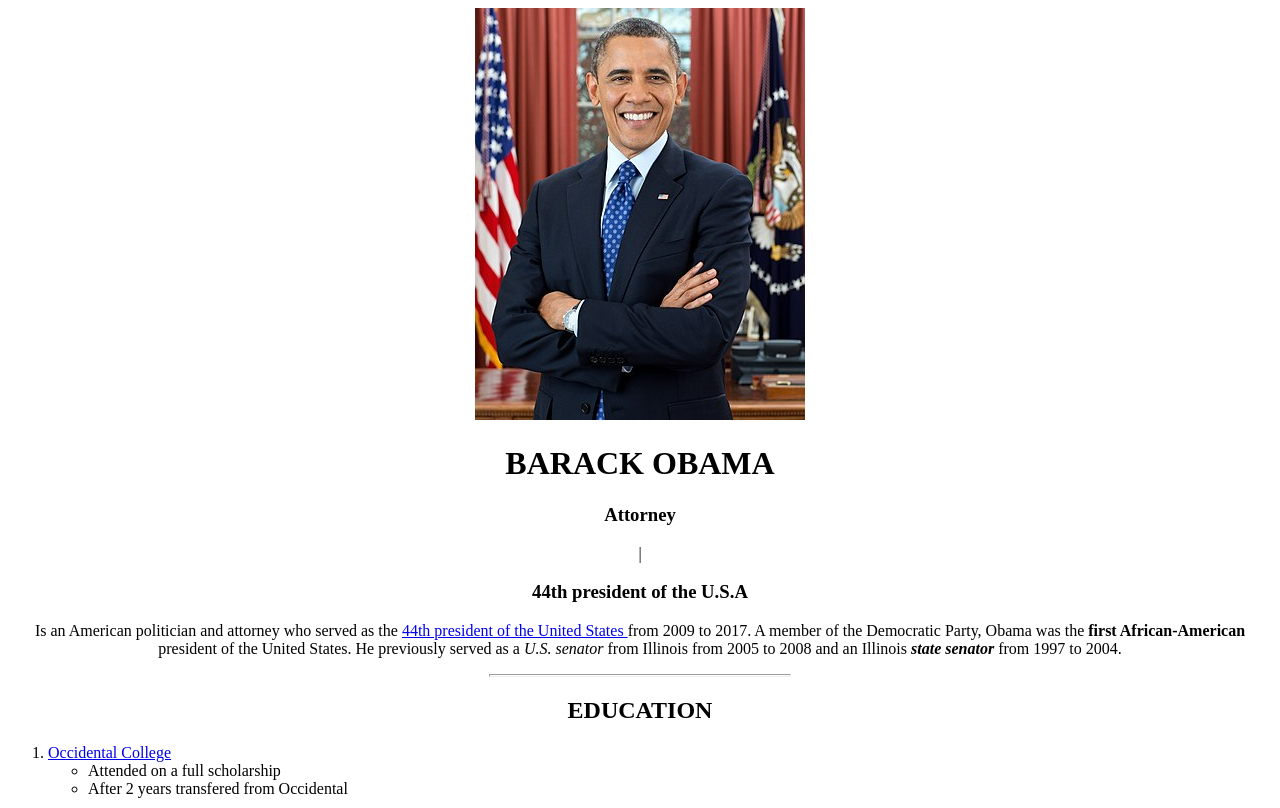
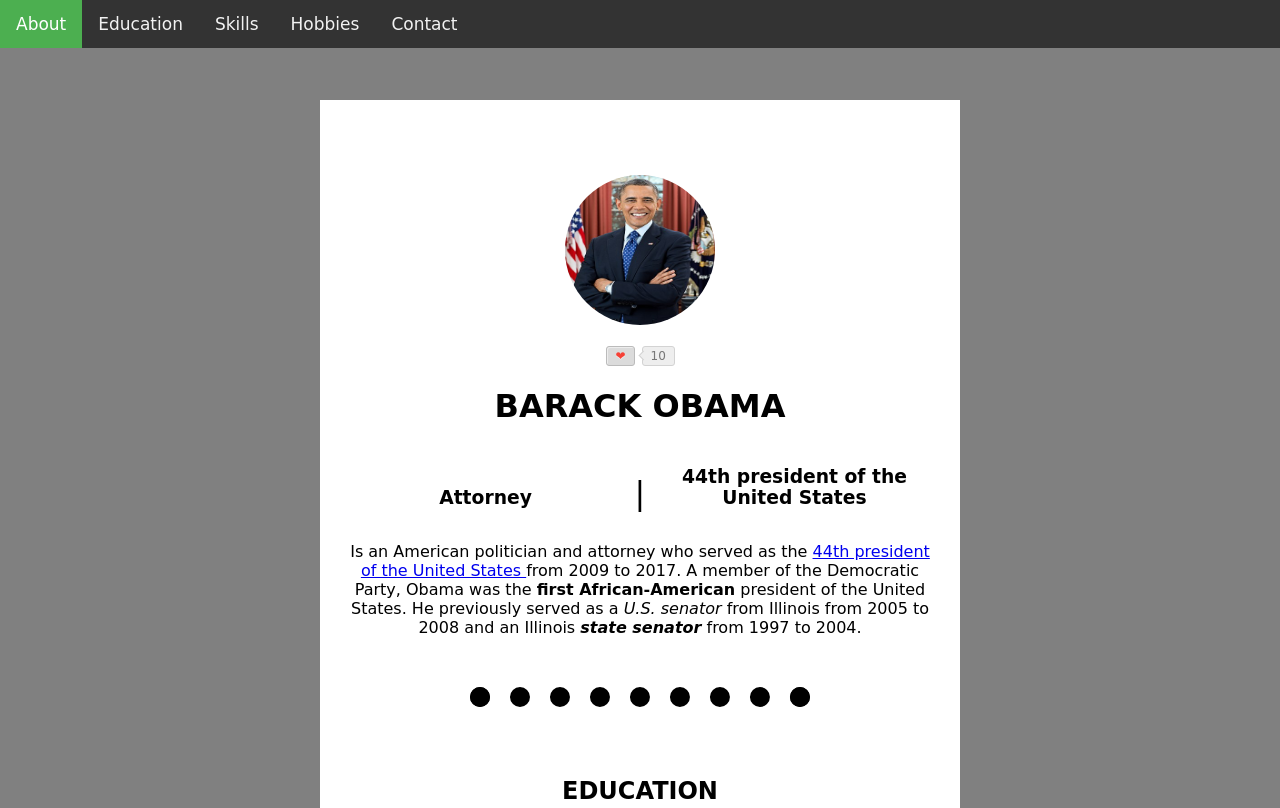
Before and after one commit to davidjr2417/external-curriulum-project, a plain HTML site: page index.html in a window 1280 px wide. Shown: the top 808 px of the page. Drawn offline with Linux system fonts and the light colour scheme; a web font is replaced by a local one.

Commit message:
CSS Complete with like btn js functionality

```diff
--- /dev/null
+++ b/css/style.css
@@ -0,0 +1,203 @@
+@import url('https://fonts.googleapis.com/css2?family=Potta+One&display=swap');
+
+*{
+    font-family: 'Potta One', cursive;
+}
+body{
+    background-color: grey;
+    width: 100%;
+    margin:0;
+    overflow-x: hidden;
+}
+
+.headings{
+
+}
+.subheadings{
+
+}
+.about-me-section{
+    padding: 25px 0;
+}
+.outer-container{
+    width:600px;
+    background-color: white;
+    margin:100px auto;
+    padding:50px 20px;
+}
+
+.pathways-container h3{
+    display: inline-block;
+    width: 48%;
+    text-align: center;
+
+}
+
+.pathways-container span{
+    font-size: 32px;
+
+}
+
+#introduction img{
+    border-radius:50%;
+    height:150px;
+    width:150px;
+
+}
+hr{
+    border-style: dotted;
+    height:0px;
+    border-width: 20px;
+    border-bottom:none;
+    margin: 50px auto 0px ;
+}
+ul{
+    list-style-type: ' ★ ';
+}
+table{
+    margin:0 auto;
+}
+.row{
+    display: flex;
+    justify-content: space-around;
+    margin-bottom:20px;
+}
+.col-6{
+    width:50%;
+}
+.col-3{
+    width:25%;
+}
+#contact-me-row-3{
+    float:right;
+
+}
+#contact-me{
+    padding-bottom:20px;
+}
+#navigation {
+    position: fixed;
+    top:0;
+    z-index: 100;
+}
+/*
+.pathways h3#passion-spacer{
+    width: 10%;
+    text-align: center;
+} */
+
+
+.topnav {
+    overflow: hidden;
+    background-color: #333;
+    width: 100%;
+  }
+
+  .topnav a {
+    float: left;
+    color: #f2f2f2;
+    text-align: center;
+    padding: 14px 16px;
+    text-decoration: none;
+    font-size: 17px;
+  }
+
+  .topnav a:hover {
+    background-color: #ddd;
+    color: black;
+  }
+
+  .topnav a.active {
+    background-color: #4CAF50;
+    color: white;
+  }
+
+/* LIke BUTTON CSS NEEDS FILTERING */
+.btn {
+    box-shadow: 1px 1px 0 rgba(255,255,255,0.5) inset;
+    border-radius: 3px;
+    border: 1px solid;
+    display: inline-block;
+    height: 18px;
+    line-height: 18px;
+    padding: 0 8px;
+    position: relative;
+
+    font-size: 12px;
+    text-decoration: none;
+    text-shadow: 0 1px 0 rgba(255,255,255,0.5);
+  }
+  /*
+   * Counter button style
+   */
+  .btn-counter { margin-right: 39px; }
+  .btn-counter:after,
+  .btn-counter:hover:after { text-shadow: none; }
+  .btn-counter:after {
+    border-radius: 3px;
+    border: 1px solid #d3d3d3;
+    background-color: #eee;
+    padding: 0 8px;
+    color: #777;
+    content: attr(data-count);
+    left: 100%;
+    margin-left: 8px;
+    margin-right: -13px;
+    position: absolute;
+    top: -1px;
+  }
+  .btn-counter:before {
+    transform: rotate(45deg);
+    filter: progid:DXImageTransform.Microsoft.Matrix(M11=0.7071067811865476, M12=-0.7071067811865475, M21=0.7071067811865475, M22=0.7071067811865476, sizingMethod='auto expand');
+
+    background-color: #eee;
+    border: 1px solid #d3d3d3;
+    border-right: 0;
+    border-top: 0;
+    content: '';
+    position: absolute;
+    right: -13px;
+    top: 5px;
+    height: 6px;
+    width: 6px;
+    z-index: 1;
+    zoom: 1;
+  }
+  /*
+   * Custom styles
+   */
+  .btn {
+    background-color: #dbdbdb;
+    border-color: #bbb;
+    color: #666;
+  }
+  .btn:hover,
+  .btn.active {
+    text-shadow: 0 1px 0 #b12f27;
+    background-color: #f64136;
+    border-color: #b12f27;
+  }
+  .btn:active { box-shadow: 0 0 5px 3px rgba(0,0,0,0.2) inset; }
+  .btn span { color: #f64136; }
+  .btn:hover, .btn:hover span,
+  .btn.active, .btn.active span { color: #eeeeee; }
+  .btn:active span {
+    color: #b12f27;
+    text-shadow: 0 1px 0 rgba(255,255,255,0.3);
+  }
+
+
+
+
+
+
+
+
+
+
+
+
+  /*
+  1. When discussing fixed add navigation bar
+
+  */
--- a/index.html
+++ b/index.html
@@ -1,25 +1,45 @@
 <!DOCTYPE html>
 <html lang="en">
+
 <head>
     <meta charset="UTF-8">
     <meta name="viewport" content="width=device-width, initial-scale=1.0">
     <title>About Me - Name</title>
+    <link rel="stylesheet" href="./css/style.css">
 </head>
+
 <body>
+
+
+
+    <div id="navigation" class="topnav">
+        <a class="active" href="#introduction">About</a>
+        <a href="#education">Education</a>
+        <a href="#top-skills">Skills</a>
+        <a href="#my-hobbies">Hobbies</a>
+        <a href="#contact-me">Contact</a>
+      </div>
+
+
     <div class="outer-container">
-        <div class="inner-container" >
-            <div class="introduction" align="center">
+
+        <!-- <div class="inner-container" > -->
+        <div id="introduction" class="about-me-section" align="center">
+
             <img src="./img/President_Barack_Obama.jpg" alt="">
-                <h1 class="main-heading about-me-name">
+            <p>
+                <a href="#" title="Love it" class="btn btn-counter multiple-count" data-count="0"><span>&#x2764;</span></a>
+              </p>
+            <h1 class="heading">
                 BARACK OBAMA
             </h1>
-                <div class="pathways">
-                    <h3 class="passion">
+            <div class="pathways-container">
+                <h3 id="pathway1" class="pathway heading sub-heading">
                     Attorney
                 </h3>
-                    |
-                    <h3 class="passion">
-                        44th president of the U.S.A
+                <span id="pathway-spacer">|<!--  Add To Own Link (Which has a Gap)For Learning About In CSS --></span>
+                <h3 id="pathway2" class="pathway heading sub-heading">
+                    44th president of the United States
                 </h3>
             </div>
             <p>
@@ -31,11 +51,11 @@
                 He previously served as a <em>U.S. senator</em> from Illinois from 2005 to 2008
                 and an Illinois <strong><em>state senator</em></strong> from 1997 to 2004.
             </p>
-                <hr size="3" width="300" >
+            <hr size="3" width="300">
         </div>
-            <div class="education">
+        <div id="education"  class="about-me-section">
 
-                <h2 class="sub-heading " align="center">EDUCATION</h2>
+            <h2 class="heading sub-heading " align="center">EDUCATION</h2>
             <ol>
 
                 <li>
@@ -55,7 +75,9 @@
                     <ul>
                         <li>
                             Wrote an article
-                                <a href="https://www.nytimes.com/interactive/projects/documents/obama-s-1983-college-magazine-article"> “Breaking the War Mentality.”</a>
+                            <a
+                                href="https://www.nytimes.com/interactive/projects/documents/obama-s-1983-college-magazine-article">
+                                “Breaking the War Mentality.”</a>
                         </li>
                         <li>
                             Graduated in 1983 with a degree in political science
@@ -78,9 +100,9 @@
                 </li>
             </ol>
 
-                 <hr size="3" width="300" >
+            <hr size="3" width="300">
         </div>
-            <div class="top-skills">
+        <div id="top-skills"  class="about-me-section">
 
             <h2 class="sub-heading " align="center">TOP SKILLS</h2>
             <table cellpadding="10">
@@ -117,27 +139,29 @@
                     </td>
                 </tr>
             </table>
-                 <hr size="3" width="300" >
+            <hr size="3" width="300">
         </div>
-            <div class="my-hobbies"  align="center">
+        <div id="my-hobbies"  class="about-me-section" align="center">
 
             <h2 class="sub-heading">MY HOBBIES</h2>
             <table>
                 <tr>
                     <td>
-                            <iframe width="300" height="150" src="https://www.youtube.com/embed/2NK5lHhUI-E" frameborder="0" allow="accelerometer; autoplay; clipboard-write; encrypted-media; gyroscope; picture-in-picture" allowfullscreen></iframe>
+                        <iframe width="300" height="150" src="https://www.youtube.com/embed/2NK5lHhUI-E" frameborder="0"
+                            allow="accelerometer; autoplay; clipboard-write; encrypted-media; gyroscope; picture-in-picture"
+                            allowfullscreen></iframe>
                     </td>
                     <td>
                         <video width="300" height="150" controls>
-                                <source src="./media/obama.mp4" type="video/mp4">
-                                <source src="./media/obama.ogg" type="video/ogg">
+                            <source src="./media/video/obama.mp4" type="video/mp4">
+                            <source src="./media/video/obama.ogg" type="video/ogg">
                             Your browser does not support the video tag.
                         </video>
                     </td>
                 </tr>
-                    <tr >
-                        <td colspan="2"  align="center">
-                            <audio controls >
+                <tr>
+                    <td colspan="2" align="center">
+                        <audio controls>
                             <source src="./media/audio/theme_song.mp3" type="audio/ogg">
                             <source src="./media/audio/theme_song.ogg" type="audio/mpeg">
                             Your browser does not support the audio tag.
@@ -146,45 +170,60 @@
                 </tr>
 
             </table>
-                 <hr size="3" width="300" >
+            <hr size="3" width="300">
         </div>
-            <div class="contact-me" >
+        <div id="contact-me"  class="about-me-section">
 
             <h2 class="sub-heading" align="center">CONTACT ME</h2>
             <form action="">
+                <div id="contact-me-row-1" class="row">
+                    <div id="contact-name" class=" col-6">
                         <label for="name">Name: </label>
                         <input type="text" name="name" id="name">
-                   <br><br>
+                    </div>
 
+                    <div id="contact-email" class="col-6">
                         <label for="email">Email Address: </label>
                         <input type="email" name="email" id="email">
-                   <br><br>
 
+                    </div>
+
+                </div>
+                <div id="contact-me-row-2" class="row">
+                    <div id="contact-age" class="col-6">
                         <label for="age">Age: </label>
                         <input type="number" name="age" id="age">
-                   <br><br>
-
+                    </div>
+                    <div id="contact-alive" class="col-3">
                         <label for="alive">Alive: </label>
                         <input type="checkbox" name="alive" id="alive">
-                   <br><br>
-
+                    </div>
+                    <div id="contact-color" class="col-3">
                         <label for="color">Color: </label>
                         <input type="color" name="color" id="color">
-                   <br><br>
+                    </div>
 
-                   <button type="submit">Send</button>
+                </div>
+                <div id="contact-me-row-3" class="row ">
+                    <button type="submit">Submit Form</button>
+                </div>
+
+
+
+
 
             </form>
 
         </div>
 
 
-        </div>
+        <!-- </div> -->
 
 
     </div>
 
-
+<script src="./js/main.js"></script>
 
 </body>
+
 </html>
--- /dev/null
+++ b/js/main.js
@@ -0,0 +1,23 @@
+/*
+1. console & alert
+2. Arithmetic Operators
+3. JS Data Types
+4. Variables
+5. Comparisons
+6. Conditionals (if alive say congrats/else) Data Validation
+7. Functions
+6. DOM (Pull data from html objects & display )
+7. Concatenate Data (Make a paragraph of information)
+8. Edit Existing Elements and Add new element
+9.
+10. Modal
+11. Stop Start Audio
+
+*/
+count=0;
+console.log()
+for(var i=0; i<=10;i++){
+  setTimeout(function(){
+    document.getElementsByClassName('btn-counter')[0].setAttribute('data-count',count++)
+},500*i);
+}
```
Lines whose indentation alone changed are shown as unchanged.
